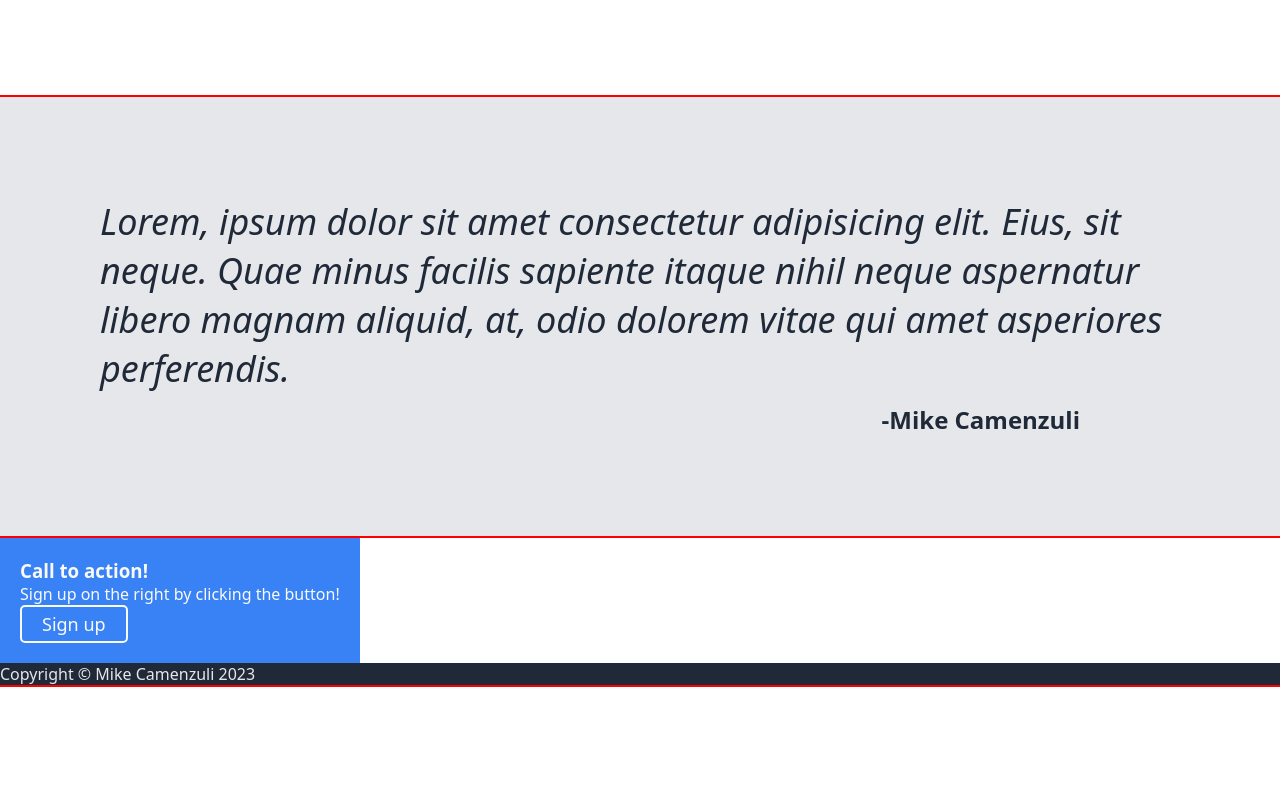
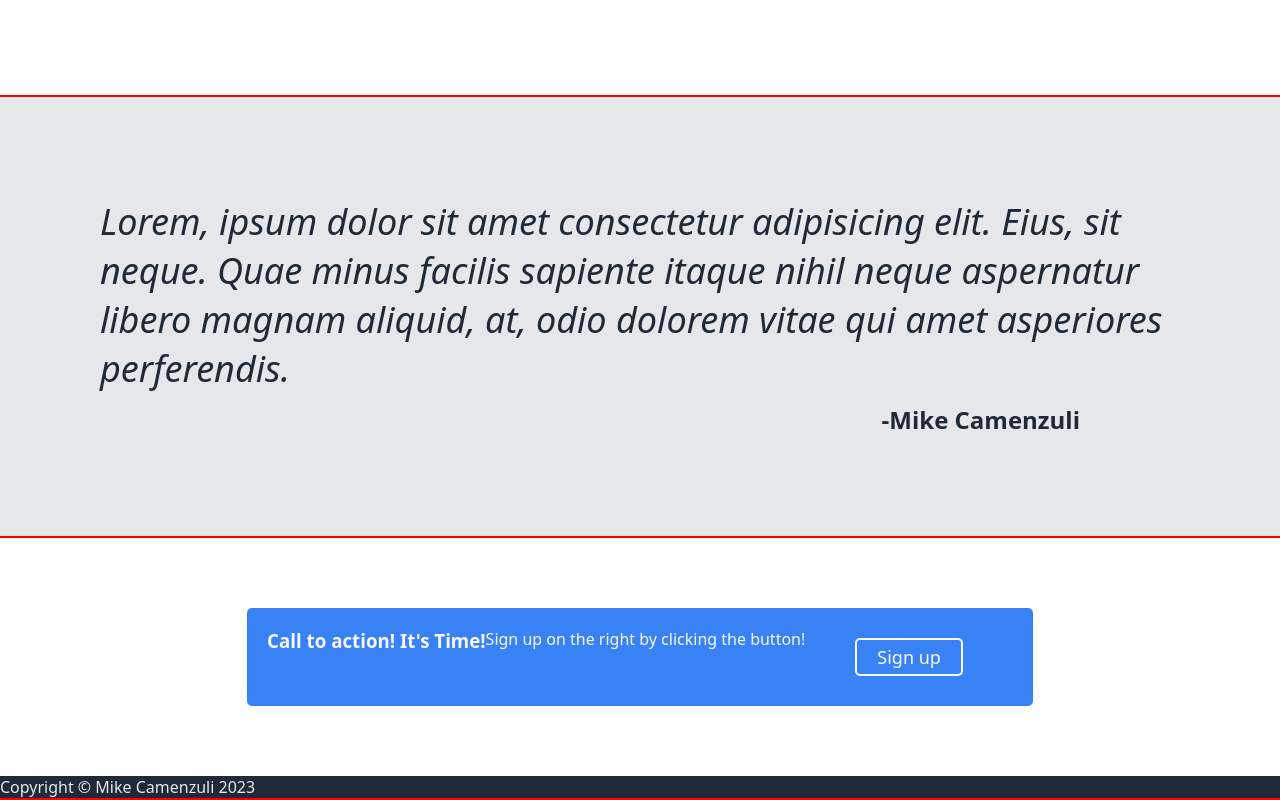
Before and after one commit to VonZuli/odin-landing_page, a plain HTML site: page index.html in a window 1280 px wide. Shown: the part 653-1453 px from the top of the page. Before the commit the page ends 1340 px from the top, so only its background shows below. Drawn offline with Linux system fonts and the light colour scheme.

Commit message:
Made progress on call to action section

```diff
--- a/index.html
+++ b/index.html
@@ -90,7 +90,7 @@
     </div>
     <div class="call-to-action">
       <div class="action-container">
-        <h3>Call to action!</h3>
+        <h3>Call to action! It's Time!</h3>
         <p>Sign up on the right by clicking the button!</p>
         <button class="sign-up">Sign up</button>
       </div>
--- a/styles.css
+++ b/styles.css
@@ -192,17 +192,25 @@ img {
 .call-to-action {
   display: flex;
   flex-direction: row;
-  /* flex-grow: 1; */
+  justify-content: center;
+  padding: 70px;
 }
 
 .action-container {
   background-color: #3882f6;
   color: #f9faf8;
+  border-radius: 5px;
   display: flex;
-  flex-direction: column;
+  /* flex-direction: column; */
   padding: 20px;
 }
-
+.action-container > h3 {
+  flex-grow: 2;
+}
+.action-container > p {
+  flex-grow: 1;
+}
 .call-to-action .sign-up {
   border: 2px solid #f9faf8;
+  margin: 10px 50px;
 }
```
